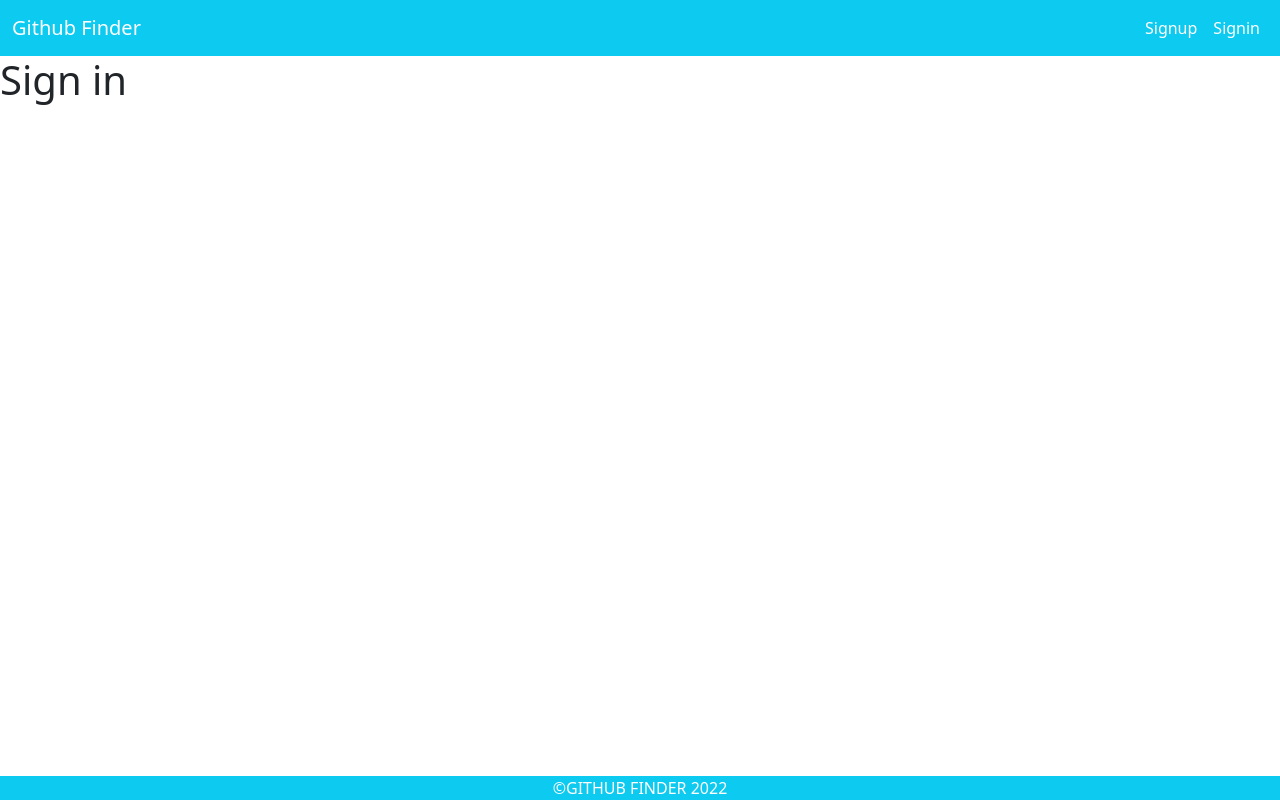
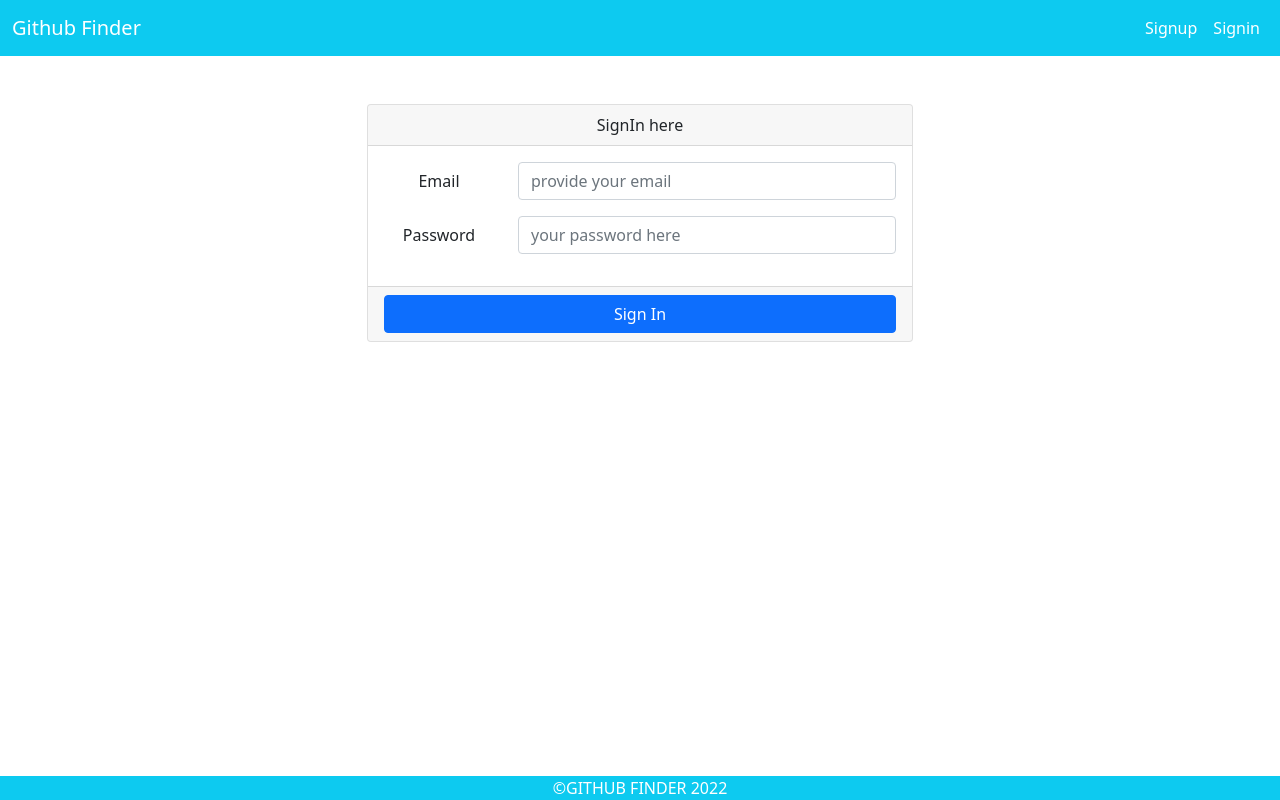
Before and after one commit to debajit13/Github-App, a React (Create React App) app: page /signin in a window 1280 px wide. Built offline with nearby package versions, Linux system fonts and the light colour scheme.

Commit message:
add sign in and logout using firebase

```diff
--- a/src/components/layouts/Header.js
+++ b/src/components/layouts/Header.js
@@ -35,7 +35,14 @@
           <Nav className="ms-auto" navbar>
             {context.user ? (
               <NavItem>
-                <NavLink tag={Link} to="/" className="text-white">
+                <NavLink
+                  onClick={() => {
+                    context.setUser(null);
+                  }}
+                  tag={Link}
+                  to="/"
+                  className="text-white"
+                >
                   Logout
                 </NavLink>
               </NavItem>
--- a/src/views/Signin.js
+++ b/src/views/Signin.js
@@ -1,10 +1,102 @@
-import React from "react";
+import React, { useState, useContext } from "react";
+import {
+  Container,
+  Form,
+  Button,
+  FormGroup,
+  Label,
+  Col,
+  Input,
+  Row,
+  Card,
+  CardBody,
+  CardFooter,
+  CardHeader,
+} from "reactstrap";
+
+import firebase from "firebase/compat/app";
+import { UserContext } from "../context/UserContext";
+import { Navigate } from "react-router-dom";
+import { toast } from "react-toastify";
 
 const Signin = () => {
+  const context = useContext(UserContext);
+  const [email, setEmail] = useState("");
+  const [password, setPassword] = useState("");
+
+  const handleSignIn = () => {
+    firebase
+      .auth()
+      .signInWithEmailAndPassword(email, password)
+      .then((res) => {
+        console.log(res.user);
+        context.setUser({ email: res.user.email, uid: res.user.uid });
+      })
+      .catch((error) => {
+        console.log(error);
+        toast(error.message, {
+          type: "error",
+        });
+      });
+  };
+
+  const handleSubmit = (e) => {
+    e.preventDefault();
+    handleSignIn();
+  };
+
+  if (context.user?.uid) {
+    return <Navigate to="/" />;
+  }
   return (
-    <div>
-      <h1>Sign in</h1>
-    </div>
+    <Container className="text-center">
+      <Row>
+        <Col lg={6} className="offset-lg-3 mt-5">
+          <Card>
+            <Form onSubmit={handleSubmit}>
+              <CardHeader className="">SignIn here</CardHeader>
+              <CardBody>
+                <FormGroup row>
+                  <Label for="email" sm={3}>
+                    Email
+                  </Label>
+                  <Col sm={9}>
+                    <Input
+                      type="email"
+                      name="email"
+                      id="email"
+                      placeholder="provide your email"
+                      value={email}
+                      onChange={(e) => setEmail(e.target.value)}
+                    />
+                  </Col>
+                </FormGroup>
+                <FormGroup row>
+                  <Label for="password" sm={3}>
+                    Password
+                  </Label>
+                  <Col sm={9}>
+                    <Input
+                      type="password"
+                      name="password"
+                      id="password"
+                      placeholder="your password here"
+                      value={password}
+                      onChange={(e) => setPassword(e.target.value)}
+                    />
+                  </Col>
+                </FormGroup>
+              </CardBody>
+              <CardFooter>
+                <Button type="submit" block color="primary">
+                  Sign In
+                </Button>
+              </CardFooter>
+            </Form>
+          </Card>
+        </Col>
+      </Row>
+    </Container>
   );
 };
 
```
